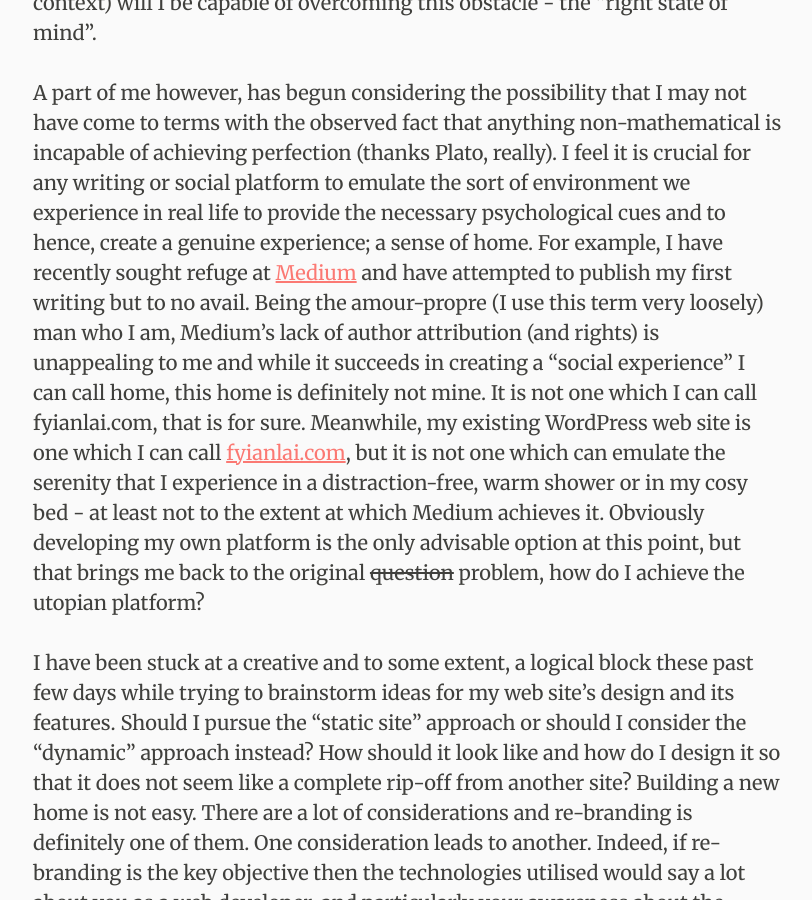
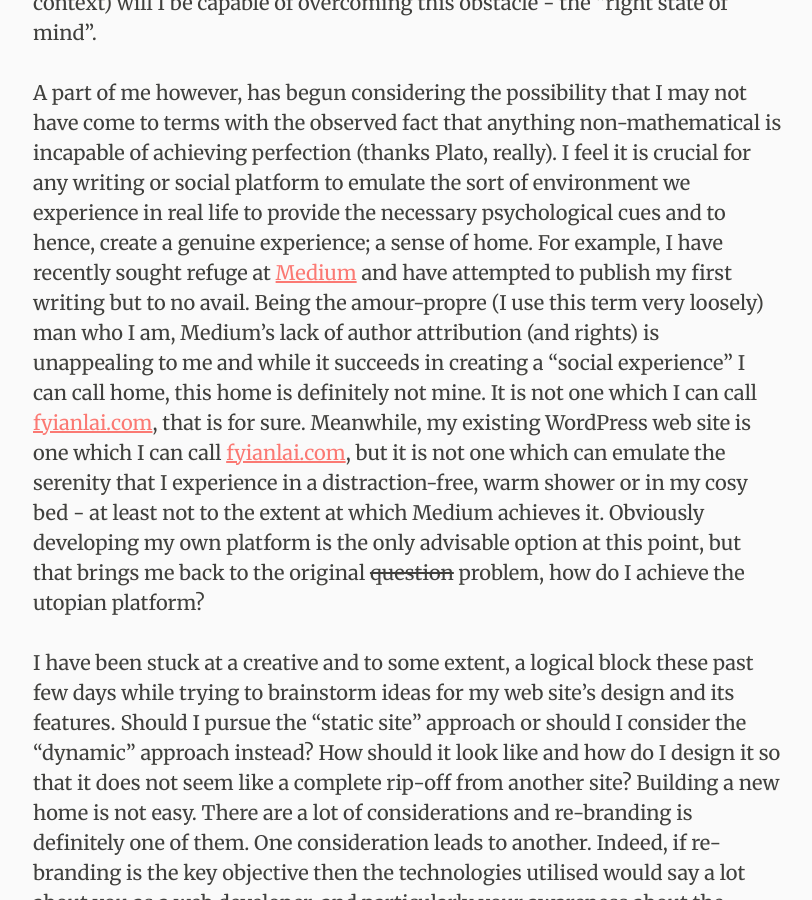
Before and after one commit to MrSaints/www-jekyll.fyianlai.com, a Jekyll site: the page built from _posts/2013-07-28-building-a-new-home.md, in a window 1280 px wide and 900 px high, scrolled down 642 px. Shown: the whole window, without its empty margins (232-1044 px from the left). Built offline with Jekyll 4.4.1, drawn with Linux system fonts in a browser that asks for light colours; nearby versions of some CDN libraries; comment, search, counter and statistics services are not loaded.

Commit message:
Added link

```diff
--- a/_posts/2013-07-28-building-a-new-home.md
+++ b/_posts/2013-07-28-building-a-new-home.md
@@ -9,7 +9,7 @@ It is unbelievable how I am able to think of so much to talk about and to write
 
 <!--more-->
 
-A part of me however, has begun considering the possibility that I may not have come to terms with the observed fact that anything non-mathematical is incapable of achieving perfection (thanks Plato, really). I feel it is crucial for any writing or social platform to emulate the sort of environment we experience in real life to provide the necessary psychological cues and to hence, create a genuine experience; a sense of home. For example, I have recently sought refuge at [Medium](http://www.medium.com) and have attempted to publish my first writing but to no avail. Being the amour-propre (I use this term very loosely) man who I am, Medium's lack of author attribution (and rights) is unappealing to me and while it succeeds in creating a "social experience" I can call home, this home is definitely not mine. It is not one which I can call fyianlai.com, that is for sure. Meanwhile, my existing WordPress web site is one which I can call [fyianlai.com](/), but it is not one which can emulate the serenity that I experience in a distraction-free, warm shower or in my cosy bed - at least not to the extent at which Medium achieves it. Obviously developing my own platform is the only advisable option at this point, but that brings me back to the original <del>question</del> problem, how do I achieve the utopian platform?
+A part of me however, has begun considering the possibility that I may not have come to terms with the observed fact that anything non-mathematical is incapable of achieving perfection (thanks Plato, really). I feel it is crucial for any writing or social platform to emulate the sort of environment we experience in real life to provide the necessary psychological cues and to hence, create a genuine experience; a sense of home. For example, I have recently sought refuge at [Medium](http://www.medium.com) and have attempted to publish my first writing but to no avail. Being the amour-propre (I use this term very loosely) man who I am, Medium's lack of author attribution (and rights) is unappealing to me and while it succeeds in creating a "social experience" I can call home, this home is definitely not mine. It is not one which I can call [fyianlai.com](/), that is for sure. Meanwhile, my existing WordPress web site is one which I can call [fyianlai.com](/), but it is not one which can emulate the serenity that I experience in a distraction-free, warm shower or in my cosy bed - at least not to the extent at which Medium achieves it. Obviously developing my own platform is the only advisable option at this point, but that brings me back to the original <del>question</del> problem, how do I achieve the utopian platform?
 
 I have been stuck at a creative and to some extent, a logical block these past few days while trying to brainstorm ideas for my web site's design and its features. Should I pursue the "static site" approach or should I consider the "dynamic" approach instead? How should it look like and how do I design it so that it does not seem like a complete rip-off from another site? Building a new home is not easy. There are a lot of considerations and re-branding is definitely one of them. One consideration leads to another. Indeed, if re-branding is the key objective then the technologies utilised would say a lot about you as a web developer, and particularly your awareness about the current trends. If I am incapable of achieving the "perfect platform", how certain can I be that simply moving out of WordPress would encourage me to be more "social" in my internet home?
 
```
